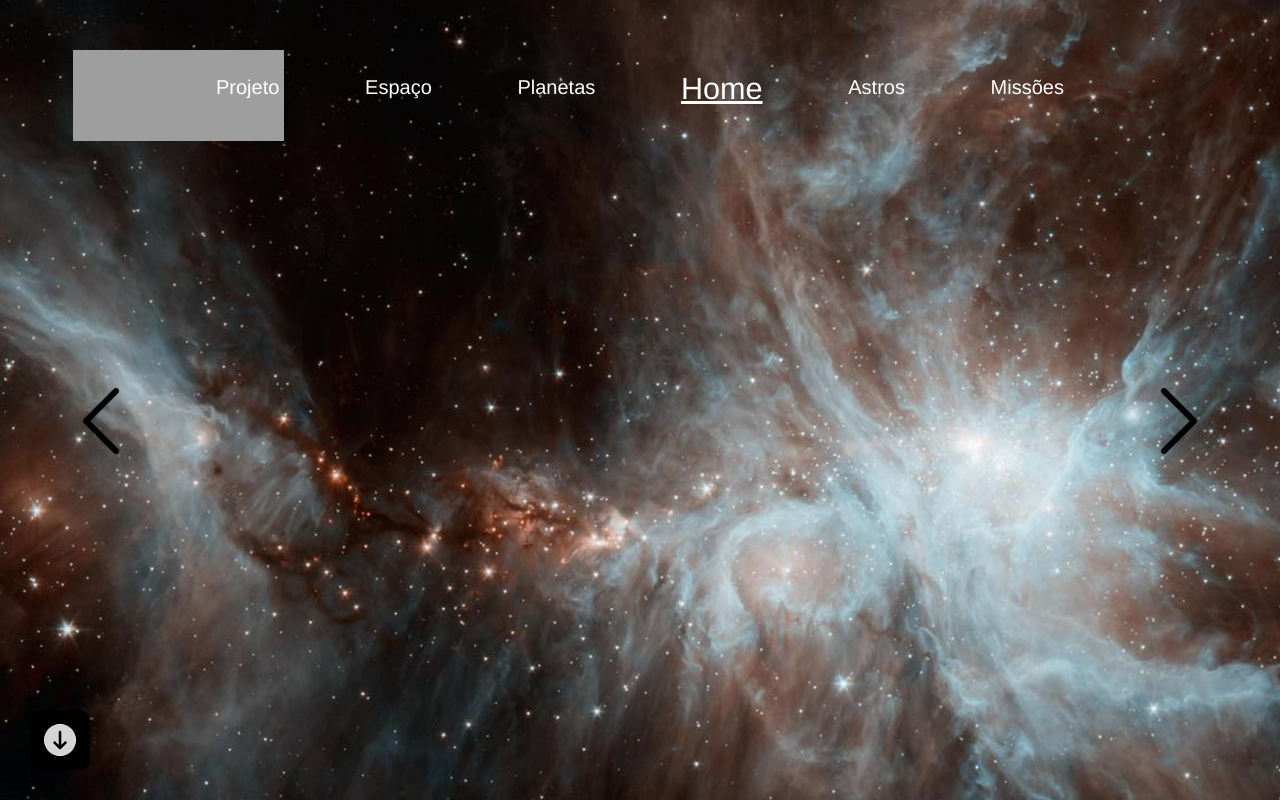
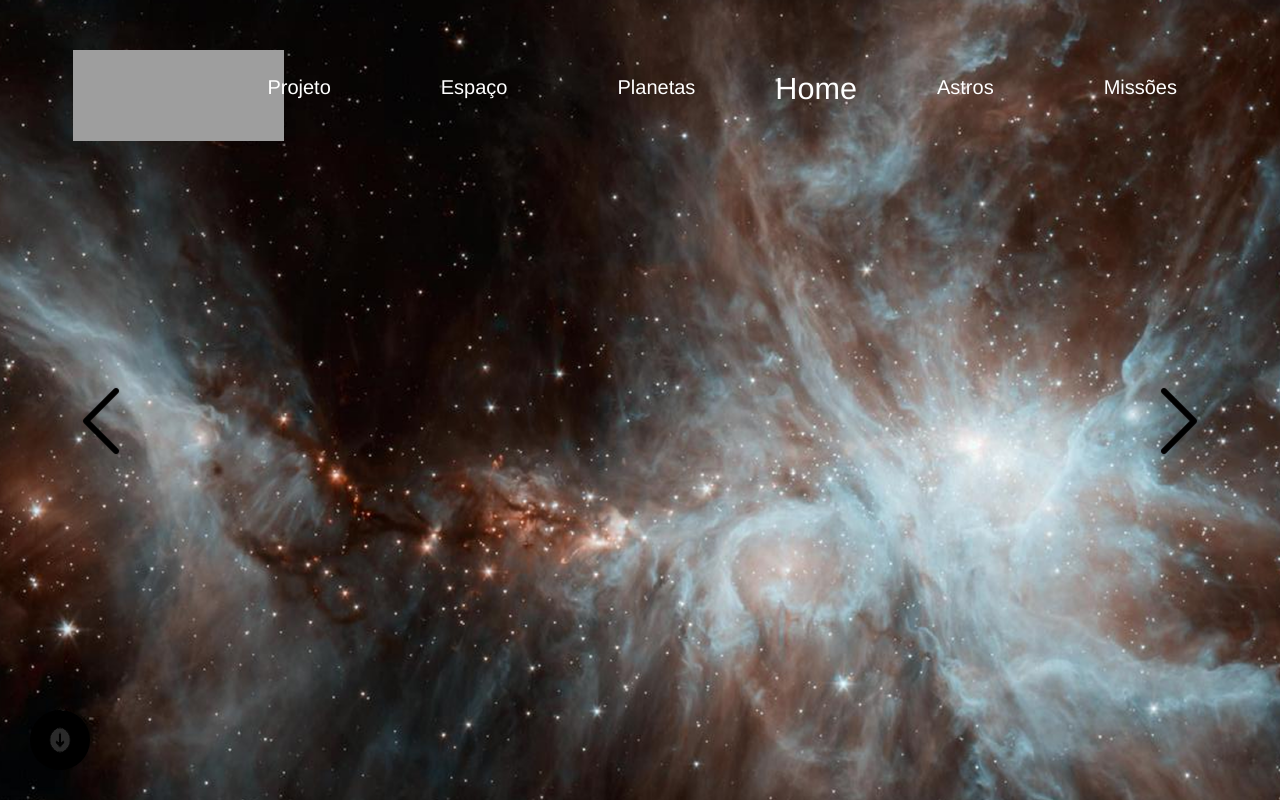
Before and after one commit to HandreyGama/Genesis, a Flask app: page /planetas in a window 1280 px wide. Run offline with Flask 3, Linux system fonts and the light colour scheme; grey boxes are pictures that could not be loaded.

Commit message:
Atualização frontend

```diff
--- a/src/frontend/static/css/planetas.css
+++ b/src/frontend/static/css/planetas.css
@@ -24,6 +24,7 @@ body {
   position: absolute;
   top: 50px;
   left: 73px;
+  right: auto;
   width: 211px;
   height: 91px;
   aspect-ratio: 2.31;
@@ -79,16 +80,18 @@ body {
 }
 .navbar {
   display: flex;
-  width: 848px;
+  width: fit-content;
   height: 52px;
   align-items: center;
   justify-content: space-between;
   position: absolute;
   top: 62px;
-  left: 50%;
-  transform: translateX(-50%);
+  right: 73px;
+  left: auto;
+  transform: none;
   transition: all 0.3s ease;
   animation: fadeIn 5s;
+  gap: 50px;
 }
 .text-wrapper-2 {
   text-decoration: none;
@@ -100,12 +103,11 @@ body {
   font-size: 20px;
   letter-spacing: 0;
   line-height: 17.2px;
-  white-space: nowrap;
+    margin: 30px;
   transition: all 0.3s ease;
 }
 .text-wrapper-2:hover {
     transform: translateY(-3px);
-    text-decoration-line: underline;
     text-decoration-thickness: 2px;
 }
 .text-wrapper-2::before {
@@ -138,11 +140,10 @@ body {
   line-height: 26.3px;
   white-space: nowrap;
   transition: all 0.3s ease;
+    text-decoration-line: none;
 }
 .text-wrapper-3:hover {
     transform: translateY(-5px);
-    text-decoration-line: underline;
-    text-decoration-thickness: 2px;
 }
 .text-wrapper-3::before {
   position: relative;
@@ -256,7 +257,6 @@ body {
 
 }
 
-/* Botões de Navegação */
 .nav-button {
     border: none;
     background-color: transparent;
@@ -370,7 +370,7 @@ body {
     position: fixed;
     bottom: 30px;
     left: 30px;
-
+    z-index: 1000;
 
     display: flex;
     justify-content: center;
@@ -378,7 +378,7 @@ body {
     width: 60px;
     height: 60px;
     background-color: black;
-    border-radius: 10px;
+    border-radius: 50%;
     border: none;
     cursor: pointer;
     transition: transform 0.3s;
@@ -389,19 +389,18 @@ body {
 }
 
 .botao-download-icone {
-    width: 50px;
-    height: 40px;
+    width: 30px;
+    height: 30px;
+    filter: invert(1);
 }
 
-
 .aviso-box {
-
     display: none;
 
     position: fixed;
     bottom: 100px;
     left: 30px;
-
+    z-index: 1001;
 
     background-color: rgba(0, 0, 0, 0.85);
     color: white;
@@ -419,13 +418,11 @@ body {
     font-size: 14px;
 }
 
-
 .aviso-botoes-container {
     display: flex;
     justify-content: flex-end;
     gap: 10px;
 }
-
 
 .botao-sim, .botao-nao {
 
```
Also changed, not shown: src/frontend/static/css/homepage.css (+5 -6 lines), src/frontend/templates/planetas.html (+4 -3 lines).
